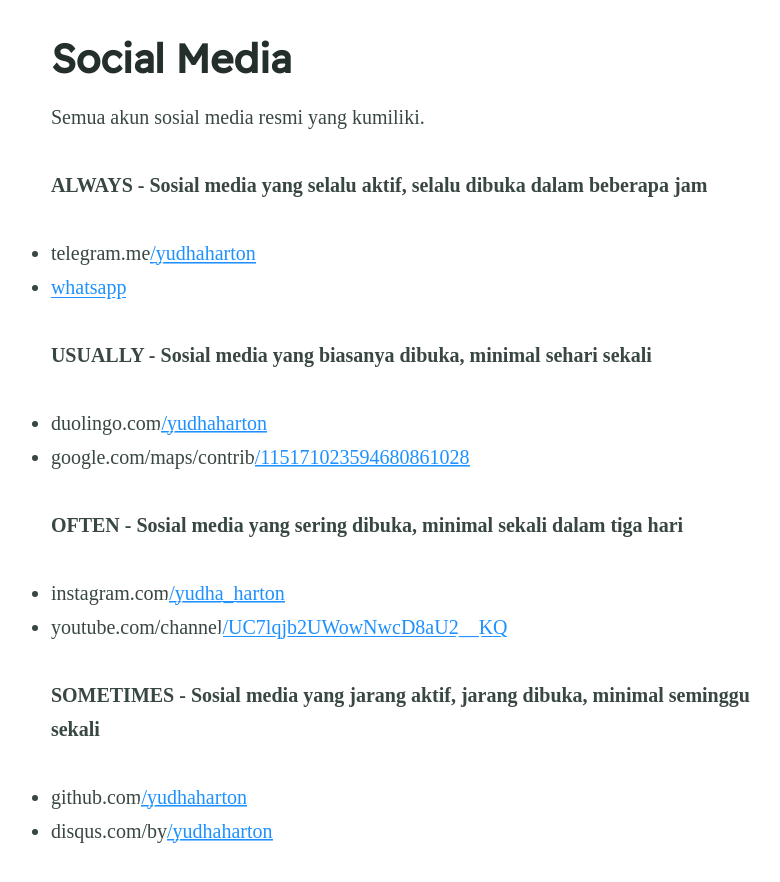
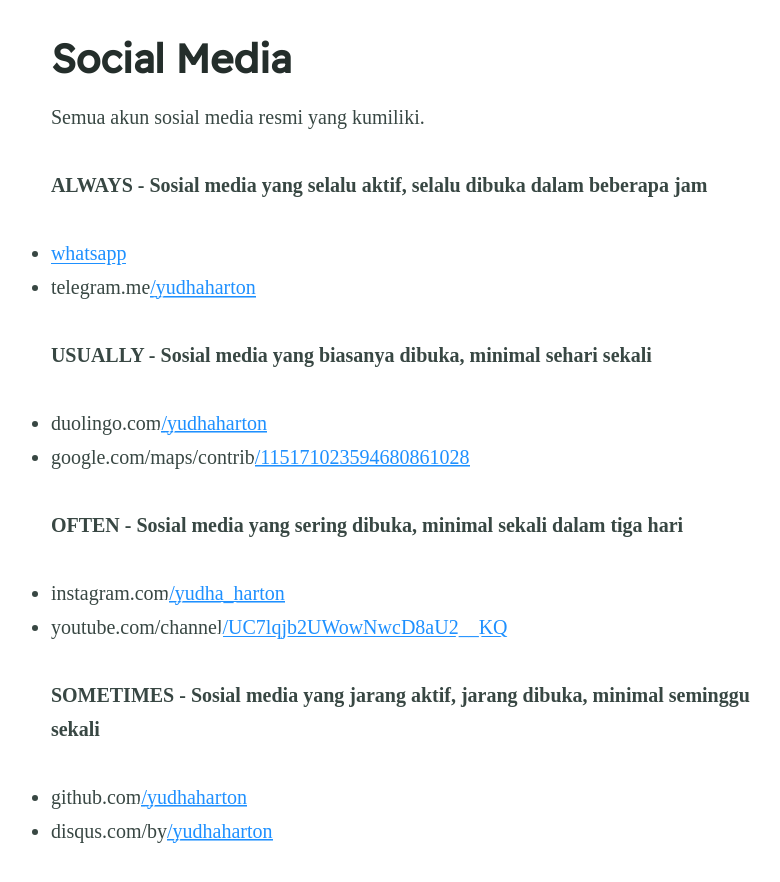
Before and after one commit to yudhaharton/yudhaharton.github.io, a Jekyll site: the page built from social-media.md, in a window 1280 px wide and 900 px high, scrolled down 410 px, cut to the strip 18-900 px from the top of the window. Shown: the whole strip, without its empty margins (232-1012 px from the left). Built offline with Jekyll 4.4.1, drawn with Linux system fonts in a browser that asks for light colours; some web fonts are replaced.

```diff
--- a/social-media.md
+++ b/social-media.md
@@ -8,8 +8,8 @@ excerpt: "Semua akun sosial media resmi yang kumiliki."
 Semua akun sosial media resmi yang kumiliki.
 
 **ALWAYS - Sosial media yang selalu aktif, selalu dibuka dalam beberapa jam**
+- [whatsapp](https://i.ibb.co/CzBbrcc/WhatsApp.jpg)
 - telegram.me[/yudhaharton](https://telegram.me/yudhaharton)
-- [whatsapp](https://i.ibb.co/CzBbrcc/WhatsApp.jpg)
 
 **USUALLY - Sosial media yang biasanya dibuka, minimal sehari sekali**
 - duolingo.com[/yudhaharton](https://duolingo.com/yudhaharton)
```
